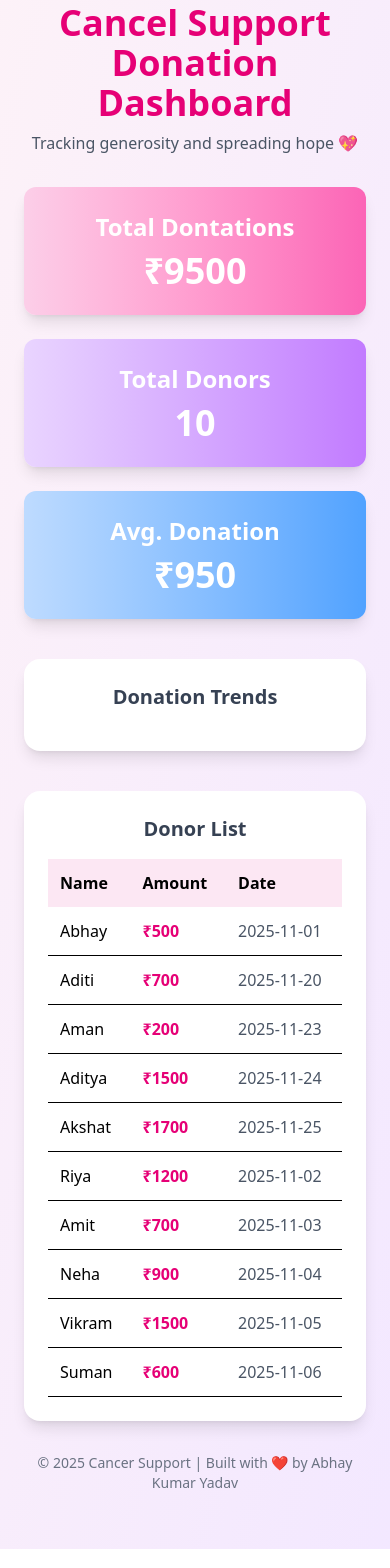
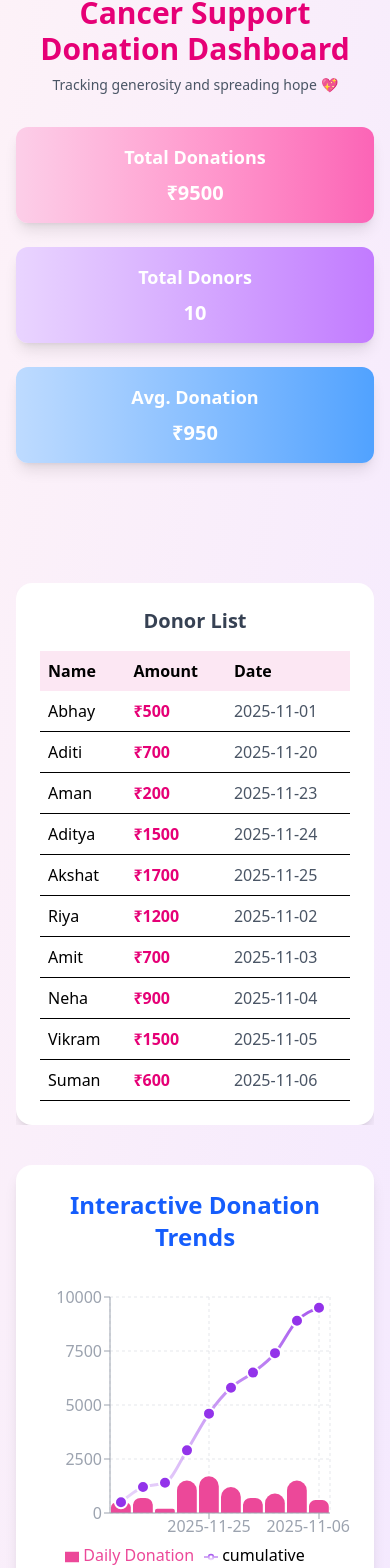
Before and after one commit to abhay963/Donation-Dashboard-Assignment, a React (Vite) app: page / in a window 390 px wide. Shown: the part 21-1589 px from the top of the page. Built offline with nearby package versions, Linux system fonts and the light colour scheme.

Commit message:
All code added

```diff
--- a/src/App.jsx
+++ b/src/App.jsx
@@ -1,38 +1,49 @@
+import './App.css';
+import { donations } from "./data";
+import DonorTable from './components/DonorTable';
+import StatsCards from './components/StatsCards';
+import DonationTrends from './components/DonationTrends';
+import PieChartComponent from "./components/PieChartComponent.jsx";
 
-import './App.css'
-import {donations} from "./data";
-import DonationsChart from './components/DonationsCharts'
-import DonorTable from './components/DonorTable'
-import StatsCards from './components/StatsCards'
+const App = () => {
+  const total = donations.reduce((sum, d) => sum + d.amount, 0);
+  const donors = new Set(donations.map((d) => d.name)).size;
 
-const App=()=>{
-  const total=donations.reduce((sum,d)=>sum+d.amount,0);
-  const donors=new Set(donations.map((d)=>d.name)).size;
+  return (
+    <div className="min-h-screen bg-gradient-to-br from-pink-50 to-purple-100 p-4 md:p-6 flex flex-col">
+      <header className='text-center mb-8'>
+        <h1 className='text-3xl md:text-4xl font-bold text-pink-600'>
+          Cancer Support Donation Dashboard
+        </h1>
+        <p className="text-gray-600 mt-2 text-sm md:text-base">
+          Tracking generosity and spreading hope 💖
+        </p>
+      </header>
 
-  return(
-    <div className="min-h-screen bg-gradient-to-br from-pink-50 to-purple-100 p-6">
-<header className='text-center mb-8'>
-<h1 className='text-4xl font-bold text-pink-600'>
-  Cancel Support Donation Dashboard
-</h1>
-<p className="text-gray-600 mt-2">
-  Tracking generosity and spreading hope 💖
-</p>
+      <div className="mb-10 grid grid-cols-1 sm:grid-cols-2 md:grid-cols-3 gap-6">
+        <StatsCards total={total} donors={donors} />
+      </div>
 
-</header>
+      <div className="mt-10 overflow-x-auto">
+        <DonorTable data={donations} />
+      </div>
 
-<StatsCards total={total} donors={donors}/>
-<DonationsChart data={donations}/>
-<DonorTable data={donations}/>
+      <div className="flex flex-col lg:flex-row gap-6 mt-10 mb-5">
+        <div className="flex-1 flex flex-col h-[350px] sm:h-[400px] md:h-[450px] lg:h-[500px]">
+          <DonationTrends />
+        </div>
 
 
- <footer className="text-center text-gray-500 text-sm py-8">
+        <div className="flex-1 flex flex-col h-[350px] sm:h-[400px] md:h-[450px] lg:h-[500px]">
+          <PieChartComponent />
+        </div>
+      </div>
+
+      <footer className="text-center text-gray-500 text-sm py-8 mt-12 ">
         © 2025 Cancer Support | Built with ❤️ by Abhay Kumar Yadav
       </footer>
-
     </div>
   )
-
 }
 
 export default App;
--- /dev/null
+++ b/src/components/DonationTrends.jsx
@@ -0,0 +1,120 @@
+import React, { useState, useEffect } from "react";
+import {
+  ComposedChart,
+  Bar,
+  Line,
+  XAxis,
+  YAxis,
+  Tooltip,
+  CartesianGrid,
+  ResponsiveContainer,
+  Legend,
+  LabelList,
+} from "recharts";
+import { motion } from "framer-motion";
+import { donations } from "../data";
+
+
+
+const DonationTrends = () => {
+  const [activeIndex, setActiveIndex] = useState(null);
+  const [windowWidth, setWindowWidth] = useState(window.innerWidth);
+
+
+  useEffect(() => {
+    const handleResize = () => setWindowWidth(window.innerWidth);
+    window.addEventListener("resize", handleResize);
+    return () => window.removeEventListener("resize", handleResize);
+  }, []);
+
+
+  let cumulative = 0;
+  const chartData = donations.map((item, index) => {
+    cumulative += item.amount;
+    return { ...item, cumulative, index };
+  });
+
+  const barSize = windowWidth < 768 ? 25 : 40;
+  const showLabels = windowWidth >= 640;
+
+  return (
+    <motion.div
+      className="bg-white rounded-2xl shadow-lg p-6 w-full mb-6"
+      initial={{ opacity: 0, y: 50 }}
+      animate={{ opacity: 1, y: 0 }}
+      transition={{ duration: 0.8, ease: "easeOut" }}
+    >
+      <h2 className="text-2xl font-semibold text-center text-blue-600 mb-6">
+         Interactive Donation Trends
+      </h2>
+
+      <div className="w-full h-[300px] sm:h-[350px] md:h-[400px] lg:h-[450px]">
+        <ResponsiveContainer width="100%" height="100%">
+          <ComposedChart
+            data={chartData}
+            onMouseMove={(state) => {
+              if (state.isTooltipActive) setActiveIndex(state.activeTooltipIndex);
+            }}
+            onMouseLeave={() => setActiveIndex(null)}
+            margin={{ top: 20, right: 20, left: 10, bottom: 10 }}
+          >
+
+            <CartesianGrid strokeDasharray="3 3" stroke="#e5e7eb" />
+
+
+            <XAxis dataKey="date" stroke="#9ca3af" />
+            <YAxis stroke="#9ca3af" />
+
+
+            <Tooltip
+              contentStyle={{
+                backgroundColor: "#fdf2f8",
+                border: "1px solid #f9a8d4",
+                borderRadius: "10px",
+              }}
+              formatter={(value, name) => [`₹${value}`, name]}
+            />
+            <Legend />
+
+
+
+            <Bar
+              dataKey="amount"
+              barSize={barSize}
+              radius={[10, 10, 0, 0]}
+              name="Daily Donation"
+              fill="#ec4899"
+            >
+              {showLabels && (
+                <LabelList dataKey="amount" position="top" formatter={(val) => `₹${val}`} />
+              )}
+            </Bar>
+
+
+
+            <defs>
+              <linearGradient id="lineGradient" x1="0" y1="0" x2="0" y2="1">
+                <stop offset="0%" stopColor="#9333ea" stopOpacity={0.8} />
+                <stop offset="100%" stopColor="#9333ea" stopOpacity={0.2} />
+              </linearGradient>
+            </defs>
+
+            <Line
+              type="monotone"
+              dataKey="cumulative"
+              stroke="url(#lineGradient)"
+              strokeWidth={3}
+              dot={{ r: 6, fill: "#9333ea", strokeWidth: 2, stroke: "#fff" }}
+              activeDot={{ r: 8 }}
+              animationDuration={1500}
+            />
+          </ComposedChart>
+        </ResponsiveContainer>
+      </div>
+
+
+    </motion.div>
+  );
+};
+
+export default DonationTrends;
--- a/src/components/DonorTable.jsx
+++ b/src/components/DonorTable.jsx
@@ -16,9 +16,9 @@ const DonorTable = ({ data = [] }) => {
       <table className="w-full border-collapse">
         <thead>
           <tr className="bg-pink-100 text-left">
-            <th className="p-3">Name</th>
-            <th className="p-3">Amount</th>
-            <th className="p-3">Date</th>
+            <th className="p-2 md:p-3">Name</th>
+            <th className="p-2 md:p-3">Amount</th>
+            <th className="p-2 md:p-3">Date</th>
           </tr>
         </thead>
 
@@ -26,16 +26,16 @@ const DonorTable = ({ data = [] }) => {
           {data.length > 0 ? (
             data.map((donor, index) => (
               <tr key={index} className="border-b hover:bg-pink-50 transition">
-                <td className="p-3">{donor.name}</td>
-                <td className="p-3 text-pink-600 font-semibold">
+                <td className="p-2 md:p-3">{donor.name}</td>
+                <td className="p-2 md:p-3 text-pink-600 font-semibold">
                   ₹{donor.amount}
                 </td>
-                <td className="p-3 text-gray-600">{donor.date}</td>
+                <td className="p-2 md:p-3 text-gray-600">{donor.date}</td>
               </tr>
             ))
           ) : (
             <tr>
-              <td colSpan="3" className="text-center p-4 text-gray-500">
+              <td colSpan="3" className="text-center p-2 md:p-4 text-gray-500">
                 No donors yet 💸
               </td>
             </tr>
--- /dev/null
+++ b/src/components/PieChartComponent.jsx
@@ -0,0 +1,63 @@
+import React, { useState, useEffect } from "react";
+import { PieChart, Pie, Cell, Tooltip, ResponsiveContainer, Legend } from "recharts";
+import { donations } from "../data";
+import { motion } from "framer-motion";
+
+const COLORS = ["#ec4899", "#9333ea", "#f59e0b", "#10b981", "#3b82f6", "#f43f5e"];
+
+const PieChartComponent = () => {
+  const [windowWidth, setWindowWidth] = useState(window.innerWidth);
+
+
+
+  useEffect(() => {
+    const handleResize = () => setWindowWidth(window.innerWidth);
+    window.addEventListener("resize", handleResize);
+
+    return () => window.removeEventListener("resize", handleResize);
+  }, []);
+
+
+  const outerRadius = windowWidth < 768 ? 70 : 100;
+  const showLabels = windowWidth >= 768;
+
+  return (
+    <motion.div
+      className="bg-white shadow-lg rounded-2xl p-6 w-full mb-6 flex flex-col items-center"
+      initial={{ opacity: 0, y: 50 }}
+      animate={{ opacity: 1, y: 0 }}
+      transition={{ duration: 0.8 }}
+    >
+
+
+      <h2 className="text-xl font-semibold text-center text-pink-600 mb-6">
+        Donations by Donor
+      </h2>
+
+
+      <div className="w-full h-[300px] sm:h-[350px] md:h-[400px] lg:h-[450px]">
+        <ResponsiveContainer width="100%" height="100%">
+          <PieChart>
+            <Pie
+              data={donations}
+              dataKey="amount"
+              nameKey="name"
+              cx="50%"
+              cy="50%"
+              outerRadius={outerRadius}
+              label={showLabels ? (entry) => entry.name : false}
+            >
+              {donations.map((entry, index) => (
+                <Cell key={`cell-${index}`} fill={COLORS[index % COLORS.length]} />
+              ))}
+            </Pie>
+            <Tooltip formatter={(value) => `₹${value}`} />
+            <Legend verticalAlign="bottom" height={36} />
+          </PieChart>
+        </ResponsiveContainer>
+      </div>
+    </motion.div>
+  );
+};
+
+export default PieChartComponent;
--- a/src/components/StatsCards.jsx
+++ b/src/components/StatsCards.jsx
@@ -1,32 +1,40 @@
-import React from 'react'
-import {motion}from "framer-motion";
-const StatsCards = ({total,donors}) => {
+import React from 'react';
+import { motion } from "framer-motion";
+
+const StatsCards = ({ total, donors }) => {
   return (
-    <motion.div
-        className='grid grid-cols-1 md:grid-cols-2 lg:grid-cols-3 gap-6 mt-8'
-        initial={{opacity:0,y:30}}
-        animate={{opacity:1,y:0}}
-        transition={{duration:0.6}}
-    >
-<div className="bg-gradient-to-r from-pink-200 to-pink-400 rounded-xl shadow-lg p-6 text-center text-white">
-    <h2 className='text-2xl font-bold'>Total Dontations</h2>
-    <p className='text-4xl font-semibold mt-2'>₹{total}</p>
+    <>
+      <motion.div
+        className="bg-gradient-to-r from-pink-200 to-pink-400 rounded-xl shadow-lg p-4 md:p-6 text-center text-white"
+        initial={{ opacity: 0, y: 30 }}
+        animate={{ opacity: 1, y: 0 }}
+        transition={{ duration: 0.6 }}
+      >
+        <h2 className='text-lg md:text-2xl font-bold'>Total Donations</h2>
+        <p className='text-xl md:text-4xl font-semibold mt-2'>₹{total}</p>
+      </motion.div>
 
-</div>
+      <motion.div
+        className="bg-gradient-to-r from-purple-200 to-purple-400 rounded-xl shadow-lg p-4 md:p-6 text-center text-white"
+        initial={{ opacity: 0, y: 30 }}
+        animate={{ opacity: 1, y: 0 }}
+        transition={{ duration: 0.6, delay: 0.1 }}
+      >
+        <h2 className='text-lg md:text-2xl font-bold'>Total Donors</h2>
+        <p className='text-xl md:text-4xl font-semibold mt-2'>{donors}</p>
+      </motion.div>
 
-<div className="bg-gradient-to-r from-purple-200 to-purple-400 rounded-xl shadow-lg p-6 text-center text-white">
-    <h2 className='text-2xl font-bold'>Total Donors</h2>
-<p className='text-4xl font-semibold mt-2'>{donors}</p>
-</div>
-
-<div className='bg-gradient-to-r from-blue-200 to-blue-400 rounded-xl shadow-lg p-6 text-center text-white'>
-<h2 className='text-2xl font-bold'>Avg. Donation</h2>
-<p className='text-4xl font-semibold mt-2'>₹{(total / donors).toFixed(0)}</p>
-</div>
-
-
-    </motion.div>
+      <motion.div
+        className='bg-gradient-to-r from-blue-200 to-blue-400 rounded-xl shadow-lg p-4 md:p-6 text-center text-white'
+        initial={{ opacity: 0, y: 30 }}
+        animate={{ opacity: 1, y: 0 }}
+        transition={{ duration: 0.6, delay: 0.2 }}
+      >
+        <h2 className='text-lg md:text-2xl font-bold'>Avg. Donation</h2>
+        <p className='text-xl md:text-4xl font-semibold mt-2'>₹{(total / donors).toFixed(0)}</p>
+      </motion.div>
+    </>
   )
 }
 
-export default StatsCards
+export default StatsCards;
```
